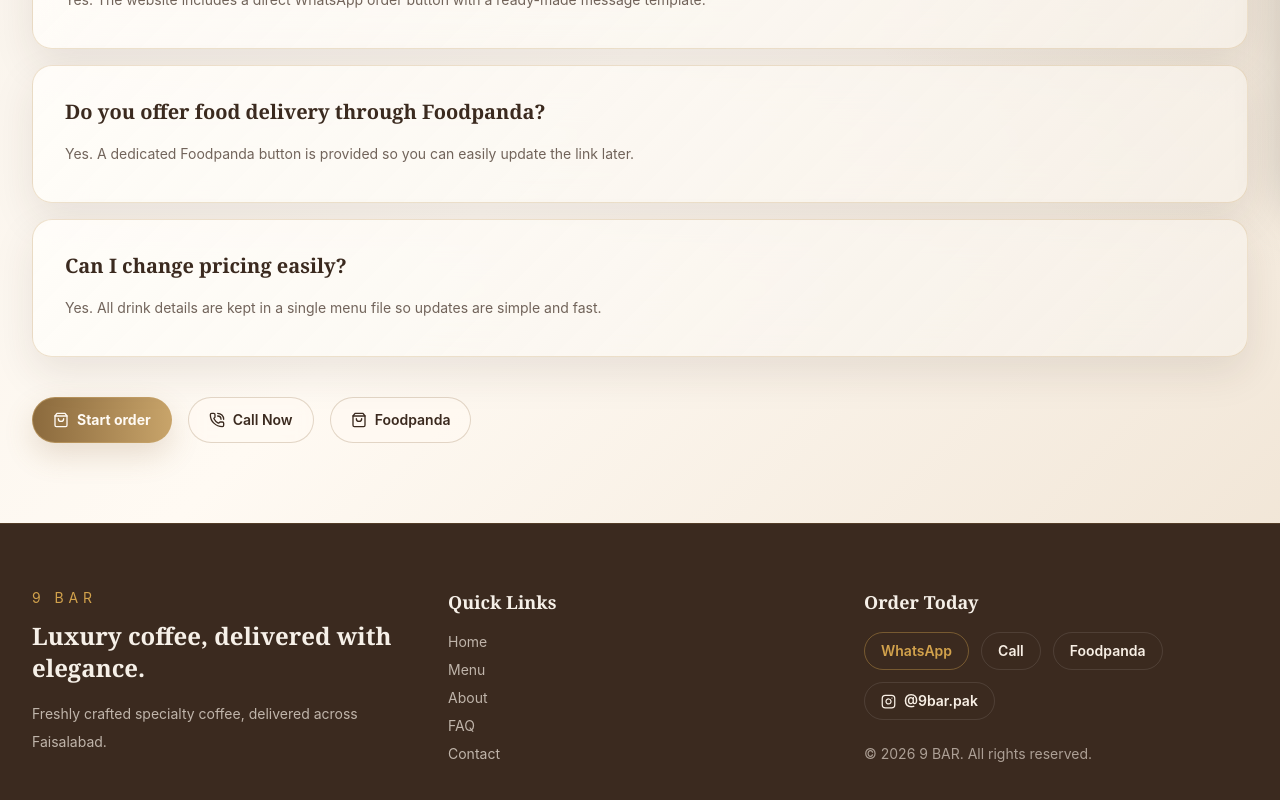
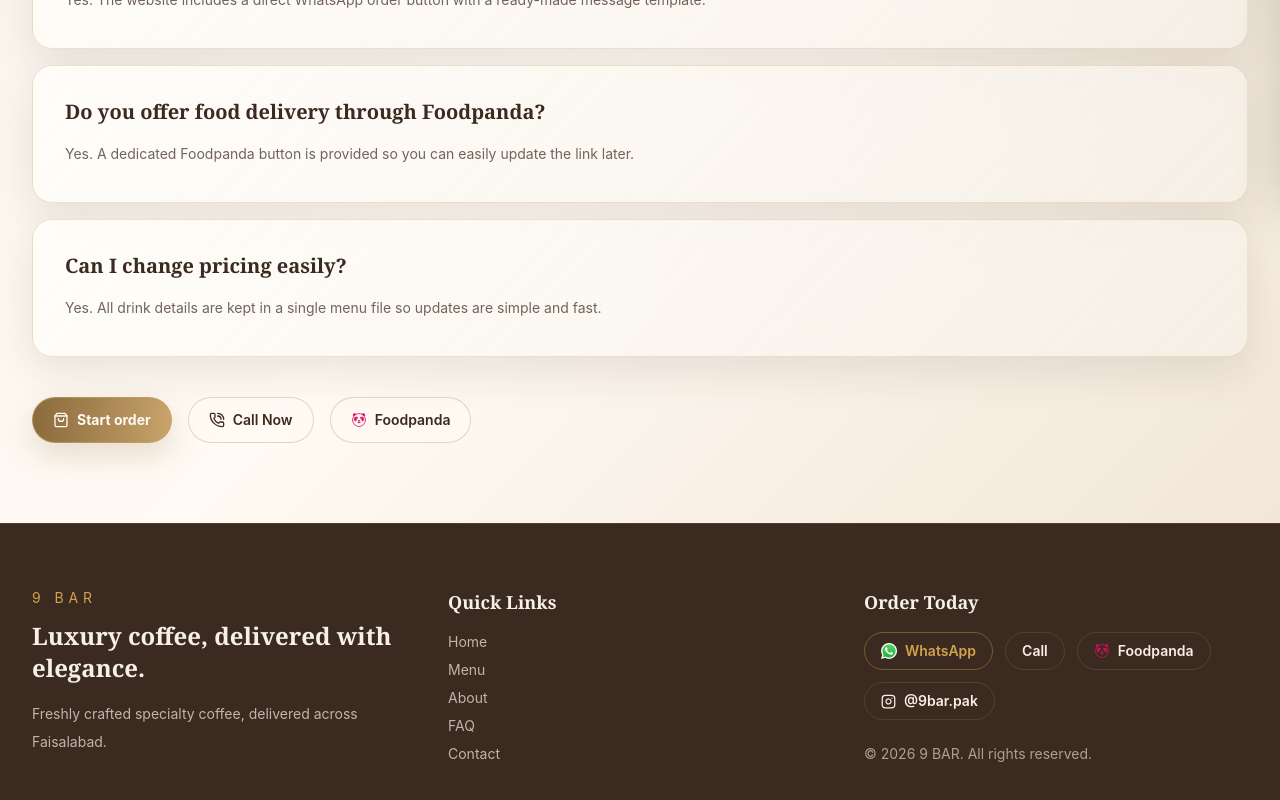
Before and after one commit to 9barpk-dev/9Bar, a Next.js app: page /faq in a window 1280 px wide. Shown: the part 608-1408 px from the top of the page. Built offline with nearby package versions, Linux system fonts and the light colour scheme; no server answers.

Commit message:
Add delivery fee messaging and icon buttons

```diff
--- a/components/order-actions.tsx
+++ b/components/order-actions.tsx
@@ -1,6 +1,7 @@
 "use client";
 
 import Link from "next/link";
+import Image from "next/image";
 import { PhoneCall, ShoppingBag } from "lucide-react";
 import { foodpandaUrl, orderLinks } from "@/lib/site";
 import { useOrderCart } from "@/components/order-drawer";
@@ -25,7 +26,7 @@
         Call Now
       </Link>
       <Link href={foodpandaUrl} target="_blank" rel="noreferrer" className="inline-flex items-center gap-2 rounded-full border border-[#8b6a3d]/25 bg-[#fffaf3]/70 px-5 py-3 text-sm font-semibold text-[#3b2a1f] transition-all duration-300 hover:-translate-y-1 hover:border-[#c8a46a] hover:text-[#8b6a3d]">
-        <ShoppingBag size={16} />
+        <Image src="/icons8-foodpanda-48.png" alt="Foodpanda" width={16} height={16} />
         Foodpanda
       </Link>
     </div>
--- a/components/order-drawer.tsx
+++ b/components/order-drawer.tsx
@@ -2,8 +2,10 @@
 
 import { createContext, useCallback, useContext, useState } from "react";
 import Link from "next/link";
+import Image from "next/image";
 import { Minus, Plus, ShoppingBag, X } from "lucide-react";
 import { foodpandaUrl, whatsappNumber } from "@/lib/site";
+import { deliveryFeeText } from "@/lib/delivery";
 
 type CartItem = { name: string; price: number; quantity: number };
 type CartContextValue = { addItem: (name: string, price: string) => void; openCart: () => void; count: number };
@@ -44,7 +46,7 @@
   const checkout = () => {
     if (!items.length) return;
     const order = items.map((item) => `${item.quantity}× ${item.name}`).join(", ");
-    const message = `Hello 9 BAR, I would like to place an order.\n\nOrder: ${order}\nTotal: Rs. ${total}\n\nPlease confirm my delivery address and delivery fee.`;
+    const message = `Hello 9 BAR, I would like to place an order.\n\nOrder: ${order}\nTotal: Rs. ${total}\n\nDelivery fee: ${deliveryFeeText}\n\nPlease confirm my delivery address and delivery fee.`;
     window.open(`https://wa.me/${whatsappNumber}?text=${encodeURIComponent(message)}`, "_blank", "noopener,noreferrer");
     setItems([]);
     close();
@@ -55,9 +57,9 @@
       <div className="flex items-center justify-between border-b border-[#c8a46a]/20 px-5 py-5"><div><p className="eyebrow">Your order</p><h2 className="mt-1 text-2xl font-semibold">A coffee moment, curated.</h2></div><button type="button" onClick={close} aria-label="Close order bag" className="rounded-full p-2 text-[#3b2a1f] hover:bg-[#c8a46a]/15"><X /></button></div>
       <div className="flex-1 overflow-y-auto p-5 sm:p-6">
           {items.length === 0 ? <div className="rounded-3xl border border-dashed border-[#c8a46a]/45 p-8 text-center text-sm text-[#3b2a1f]/70">Your order bag is waiting for something delicious.</div> : <div className="space-y-3">{items.map((item) => <div key={item.name} className="flex items-center justify-between rounded-2xl border border-[#c8a46a]/20 p-4"><div><p className="font-semibold">{item.name}</p><p className="mt-1 text-sm text-[#8b6a3d]">Rs. {item.price}</p></div><div className="flex items-center gap-3"><button onClick={() => updateQuantity(item.name, -1)} aria-label={`Remove one ${item.name}`} className="rounded-full border p-1"><Minus size={14} /></button><span className="w-4 text-center text-sm font-semibold">{item.quantity}</span><button onClick={() => updateQuantity(item.name, 1)} aria-label={`Add one ${item.name}`} className="rounded-full border p-1"><Plus size={14} /></button></div></div>)}</div>}
-          <div className="mt-7 grid grid-cols-2 gap-2 rounded-2xl bg-[#efe3d1] p-2"><button onClick={() => setMethod("direct")} className={`rounded-xl px-3 py-3 text-left text-sm font-bold ${method === "direct" ? "bg-[#3b2a1f] text-white" : "text-[#3b2a1f]/70"}`}>Order from 9 BAR<span className="mt-1 block text-xs font-normal opacity-75">Cart + WhatsApp checkout</span></button><button onClick={() => setMethod("foodpanda")} className={`rounded-xl px-3 py-3 text-left text-sm font-bold ${method === "foodpanda" ? "bg-[#3b2a1f] text-white" : "text-[#3b2a1f]/70"}`}>Order via Foodpanda<span className="mt-1 block text-xs font-normal opacity-75">Foodpanda orders & tracking</span></button></div>
-          {method === "foodpanda" ? <div className="mt-6 rounded-3xl border border-[#c8a46a]/25 p-5 text-sm leading-6 text-[#3b2a1f]/75"><p className="font-semibold text-[#3b2a1f]">Order and tracking, handled by Foodpanda.</p><p className="mt-2">You&apos;ll be redirected to the 9 BAR Foodpanda store to complete your order.</p><Link href={foodpandaUrl} target="_blank" rel="noreferrer" className="mt-5 inline-flex rounded-full bg-[#d2a24c] px-5 py-3 font-bold text-[#160f07]">Continue to Foodpanda</Link></div> : <>
-            <div className="mt-6 rounded-3xl bg-[#3b2a1f] p-5 text-[#f8efe5]"><div className="flex justify-between text-sm"><span>Order total</span><span>Rs. {total}</span></div><p className="mt-3 text-xs leading-5 text-[#f8efe5]/70">Delivery address and any applicable delivery fee are confirmed with you on WhatsApp.</p><button onClick={checkout} disabled={!items.length} className="mt-5 w-full rounded-full bg-[#d2a24c] px-5 py-3.5 text-sm font-bold text-[#160f07] disabled:cursor-not-allowed disabled:opacity-50">Checkout on WhatsApp</button></div>
+          <div className="mt-7 grid grid-cols-2 gap-2 rounded-2xl bg-[#efe3d1] p-2"><button onClick={() => setMethod("direct")} className={`rounded-xl px-3 py-3 text-left text-sm font-bold ${method === "direct" ? "bg-[#3b2a1f] text-white" : "text-[#3b2a1f]/70"}`}><div className="flex items-center gap-2"><Image src="/whatsapp.png" alt="WhatsApp" width={18} height={18} /><span>Order from 9 BAR</span></div><span className="mt-1 block text-xs font-normal opacity-75">Cart + WhatsApp checkout</span></button><button onClick={() => setMethod("foodpanda")} className={`rounded-xl px-3 py-3 text-left text-sm font-bold ${method === "foodpanda" ? "bg-[#3b2a1f] text-white" : "text-[#3b2a1f]/70"}`}><div className="flex items-center gap-2"><Image src="/icons8-foodpanda-48.png" alt="Foodpanda" width={18} height={18} /><span>Order via Foodpanda</span></div><span className="mt-1 block text-xs font-normal opacity-75">Foodpanda orders & tracking</span></button></div>
+          {method === "foodpanda" ? <div className="mt-6 rounded-3xl border border-[#c8a46a]/25 p-5 text-sm leading-6 text-[#3b2a1f]/75"><p className="font-semibold text-[#3b2a1f]">Order and tracking, handled by Foodpanda.</p><p className="mt-2">You&apos;ll be redirected to the 9 BAR Foodpanda store to complete your order.</p><Link href={foodpandaUrl} target="_blank" rel="noreferrer" className="mt-5 inline-flex items-center gap-2 rounded-full bg-[#d2a24c] px-5 py-3 font-bold text-[#160f07]"><Image src="/icons8-foodpanda-48.png" alt="Foodpanda" width={18} height={18} />Continue to Foodpanda</Link></div> : <>
+            <div className="mt-6 rounded-3xl bg-[#3b2a1f] p-5 text-[#f8efe5]"><div className="flex justify-between text-sm"><span>Order total</span><span>Rs. {total}</span></div><p className="mt-3 text-xs leading-5 text-[#f8efe5]/70">{deliveryFeeText}</p><p className="mt-2 text-xs leading-5 text-[#f8efe5]/70">Delivery address and any applicable delivery fee are confirmed with you on WhatsApp.</p><button onClick={checkout} disabled={!items.length} className="mt-5 w-full rounded-full bg-[#d2a24c] px-5 py-3.5 text-sm font-bold text-[#160f07] disabled:cursor-not-allowed disabled:opacity-50">Checkout on WhatsApp</button></div>
           </>}
       </div>
     </aside></>;
--- a/components/site-shell.tsx
+++ b/components/site-shell.tsx
@@ -61,9 +61,9 @@
           <div>
             <h4 className="text-lg font-semibold">Order Today</h4>
             <div className="mt-4 flex flex-wrap gap-3">
-              <Link href={orderLinks.whatsapp} target="_blank" rel="noreferrer" className="rounded-full border border-[#d2a24c]/40 px-4 py-2 text-sm font-semibold text-[#d2a24c]">WhatsApp</Link>
+              <Link href={orderLinks.whatsapp} target="_blank" rel="noreferrer" className="inline-flex items-center gap-2 rounded-full border border-[#d2a24c]/40 px-4 py-2 text-sm font-semibold text-[#d2a24c]"><Image src="/whatsapp.png" alt="WhatsApp" width={16} height={16} />WhatsApp</Link>
               <Link href={orderLinks.phone} className="rounded-full border border-white/10 px-4 py-2 text-sm font-semibold text-[#f8efe5]">Call</Link>
-              <Link href={orderLinks.foodpanda} target="_blank" rel="noreferrer" className="rounded-full border border-white/10 px-4 py-2 text-sm font-semibold text-[#f8efe5]">Foodpanda</Link>
+              <Link href={orderLinks.foodpanda} target="_blank" rel="noreferrer" className="inline-flex items-center gap-2 rounded-full border border-white/10 px-4 py-2 text-sm font-semibold text-[#f8efe5]"><Image src="/icons8-foodpanda-48.png" alt="Foodpanda" width={16} height={16} />Foodpanda</Link>
               <Link href={siteConfig.instagramUrl} target="_blank" rel="noreferrer" className="inline-flex items-center gap-2 rounded-full border border-white/10 px-4 py-2 text-sm font-semibold text-[#f8efe5] transition hover:border-[#d2a24c]/50 hover:text-[#d2a24c]"><Instagram size={15} />{siteConfig.instagramHandle}</Link>
             </div>
             <p className="mt-6 text-sm text-[#f8efe5]/60">© 2026 9 BAR. All rights reserved.</p>
--- a/lib/delivery.ts
+++ b/lib/delivery.ts
@@ -3,6 +3,8 @@
   kitchen: { latitude: 31.4333, longitude: 73.1028 },
   radiusKm: 5,
 } as const;
+
+export const deliveryFeeText = "Delivery fee is Rs. 100 for 0–2 km and Rs. 150 for 2–5 km.";
 
 export function calculateDistanceKm(
   from: { latitude: number; longitude: number },
```
Also changed, not shown: components/delivery-availability-checker.tsx (+2 -2 lines), public/icons8-foodpanda-48.png (added), public/whatsapp.png (added).
